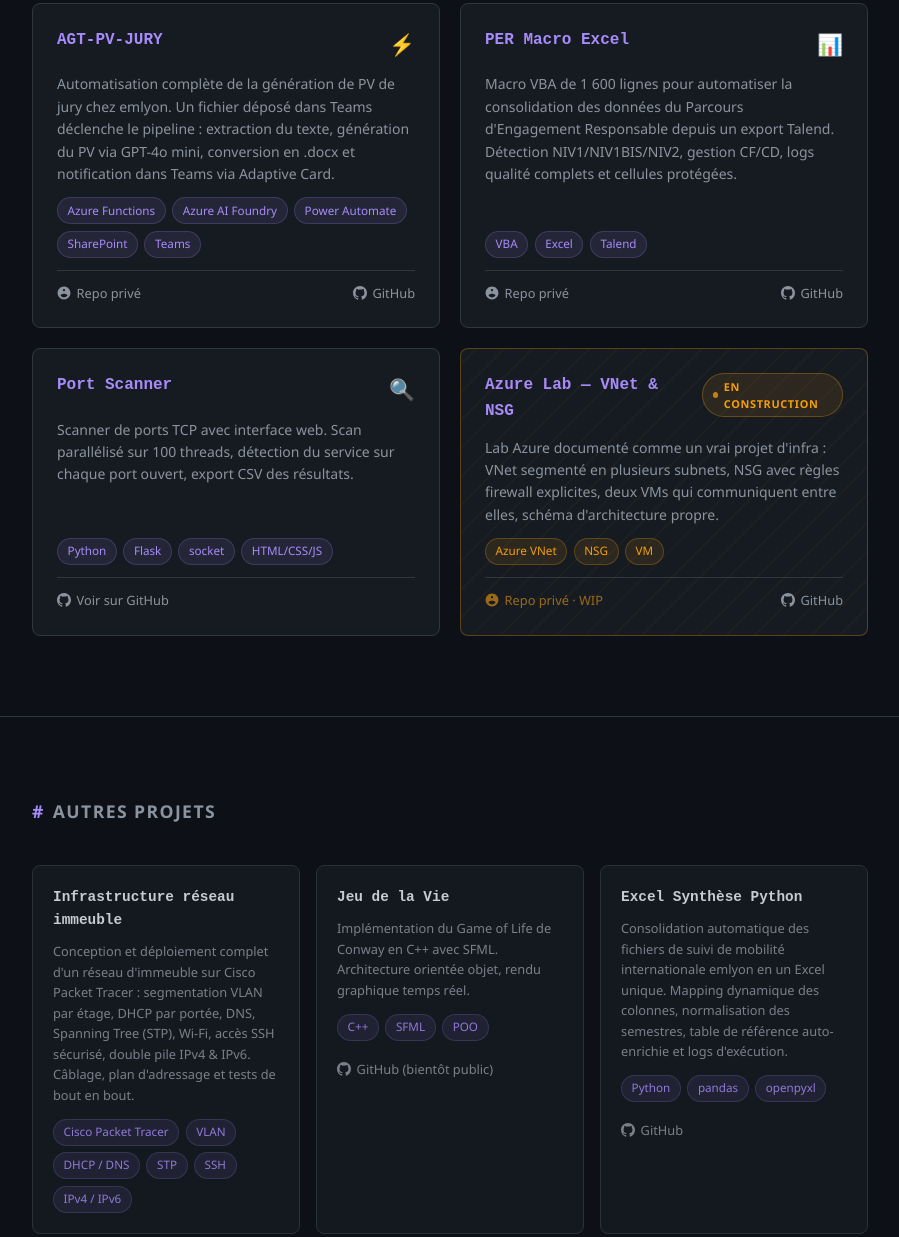
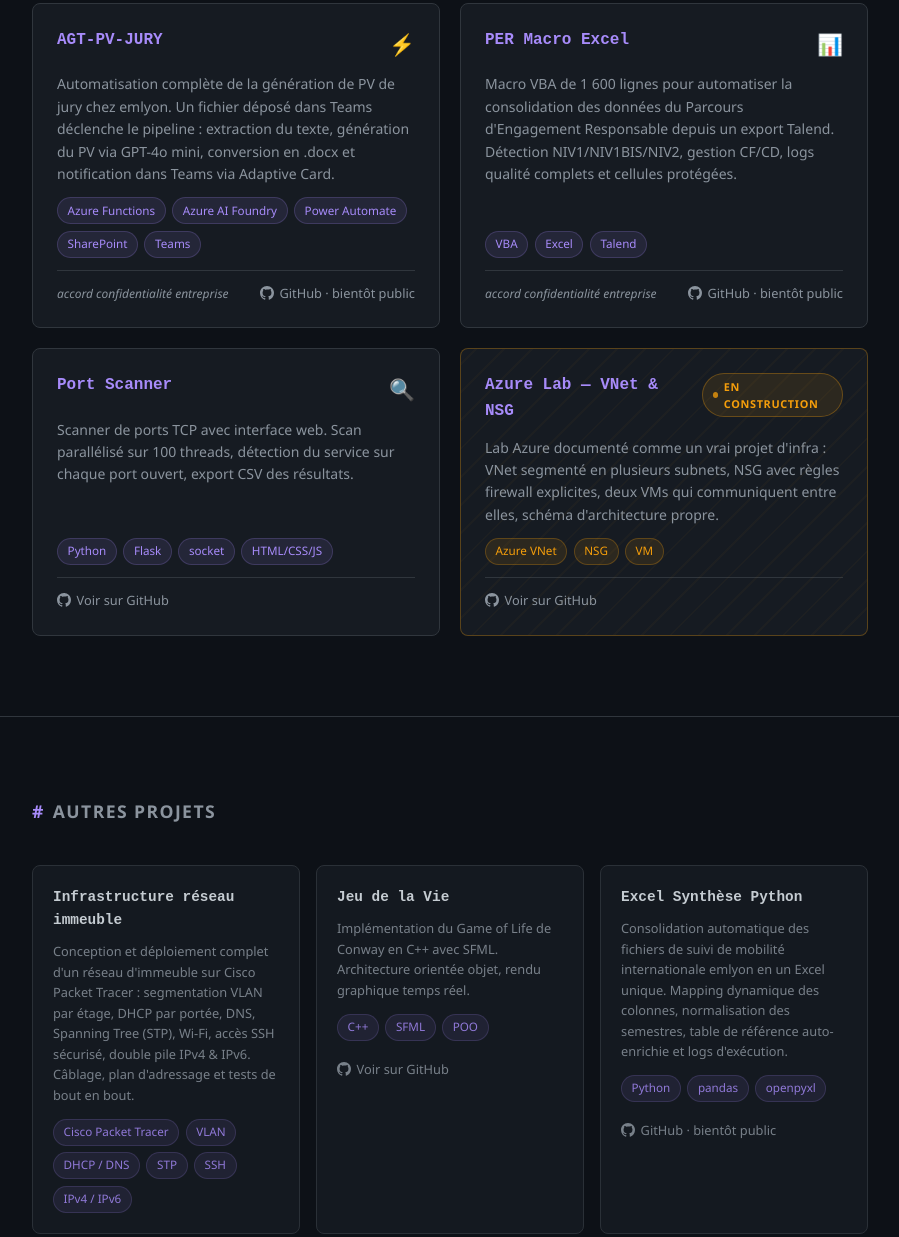
Before and after one commit to Saribleudz/portfolio, a plain HTML site: page index.html in a window 1280 px wide. Shown: the part 946-2183 px from the top of the page, without its empty margins (190-1089 px from the left). Drawn offline with Linux system fonts and the light colour scheme.

Commit message:
Mise à jour portfolio

```diff
--- a/index.html
+++ b/index.html
@@ -614,13 +614,10 @@
           <span class="tag">Teams</span>
         </div>
         <div class="card-footer">
-          <span class="card-link" style="cursor:default;">
-            <svg viewBox="0 0 24 24" fill="currentColor"><path d="M12 1C5.925 1 1 5.925 1 12s4.925 11 11 11 11-4.925 11-11S18.075 1 12 1zm0 4a2 2 0 1 1 0 4 2 2 0 0 1 0-4zm0 14.5c-2.5 0-4.71-1.28-6-3.22.03-1.99 4-3.08 6-3.08 1.99 0 5.97 1.09 6 3.08-1.29 1.94-3.5 3.22-6 3.22z"/></svg>
-            Repo privé
-          </span>
+          <span class="card-link" style="cursor:default; font-style:italic; font-size:0.75rem;">accord confidentialité entreprise</span>
           <a class="card-link" href="https://github.com/Saribleudz" target="_blank" rel="noopener">
             <svg viewBox="0 0 24 24" fill="currentColor"><path d="M12 0C5.37 0 0 5.37 0 12c0 5.3 3.438 9.8 8.205 11.385.6.113.82-.258.82-.577v-2.165c-3.338.726-4.033-1.416-4.033-1.416-.546-1.387-1.333-1.756-1.333-1.756-1.09-.745.083-.729.083-.729 1.205.084 1.839 1.237 1.839 1.237 1.07 1.834 2.807 1.304 3.492.997.107-.775.418-1.305.762-1.604-2.665-.305-5.467-1.334-5.467-5.931 0-1.311.469-2.381 1.236-3.221-.124-.303-.535-1.524.117-3.176 0 0 1.008-.322 3.301 1.23A11.509 11.509 0 0 1 12 5.803c1.02.005 2.047.138 3.006.404 2.291-1.552 3.297-1.23 3.297-1.23.653 1.653.242 2.874.118 3.176.77.84 1.235 1.911 1.235 3.221 0 4.609-2.807 5.624-5.479 5.921.43.372.823 1.102.823 2.222v3.293c0 .319.192.694.801.576C20.566 21.797 24 17.3 24 12c0-6.63-5.37-12-12-12z"/></svg>
-            GitHub
+            GitHub · bientôt public
           </a>
         </div>
       </div>
@@ -641,13 +638,10 @@
           <span class="tag">Talend</span>
         </div>
         <div class="card-footer">
-          <span class="card-link" style="cursor:default;">
-            <svg viewBox="0 0 24 24" fill="currentColor"><path d="M12 1C5.925 1 1 5.925 1 12s4.925 11 11 11 11-4.925 11-11S18.075 1 12 1zm0 4a2 2 0 1 1 0 4 2 2 0 0 1 0-4zm0 14.5c-2.5 0-4.71-1.28-6-3.22.03-1.99 4-3.08 6-3.08 1.99 0 5.97 1.09 6 3.08-1.29 1.94-3.5 3.22-6 3.22z"/></svg>
-            Repo privé
-          </span>
+          <span class="card-link" style="cursor:default; font-style:italic; font-size:0.75rem;">accord confidentialité entreprise</span>
           <a class="card-link" href="https://github.com/Saribleudz" target="_blank" rel="noopener">
             <svg viewBox="0 0 24 24" fill="currentColor"><path d="M12 0C5.37 0 0 5.37 0 12c0 5.3 3.438 9.8 8.205 11.385.6.113.82-.258.82-.577v-2.165c-3.338.726-4.033-1.416-4.033-1.416-.546-1.387-1.333-1.756-1.333-1.756-1.09-.745.083-.729.083-.729 1.205.084 1.839 1.237 1.839 1.237 1.07 1.834 2.807 1.304 3.492.997.107-.775.418-1.305.762-1.604-2.665-.305-5.467-1.334-5.467-5.931 0-1.311.469-2.381 1.236-3.221-.124-.303-.535-1.524.117-3.176 0 0 1.008-.322 3.301 1.23A11.509 11.509 0 0 1 12 5.803c1.02.005 2.047.138 3.006.404 2.291-1.552 3.297-1.23 3.297-1.23.653 1.653.242 2.874.118 3.176.77.84 1.235 1.911 1.235 3.221 0 4.609-2.807 5.624-5.479 5.921.43.372.823 1.102.823 2.222v3.293c0 .319.192.694.801.576C20.566 21.797 24 17.3 24 12c0-6.63-5.37-12-12-12z"/></svg>
-            GitHub
+            GitHub · bientôt public
           </a>
         </div>
       </div>
@@ -668,7 +662,7 @@
           <span class="tag">HTML/CSS/JS</span>
         </div>
         <div class="card-footer">
-          <a class="card-link" href="https://github.com/Saribleudz" target="_blank" rel="noopener">
+          <a class="card-link" href="https://github.com/Saribleudz/Port-Scanner" target="_blank" rel="noopener">
             <svg viewBox="0 0 24 24" fill="currentColor"><path d="M12 0C5.37 0 0 5.37 0 12c0 5.3 3.438 9.8 8.205 11.385.6.113.82-.258.82-.577v-2.165c-3.338.726-4.033-1.416-4.033-1.416-.546-1.387-1.333-1.756-1.333-1.756-1.09-.745.083-.729.083-.729 1.205.084 1.839 1.237 1.839 1.237 1.07 1.834 2.807 1.304 3.492.997.107-.775.418-1.305.762-1.604-2.665-.305-5.467-1.334-5.467-5.931 0-1.311.469-2.381 1.236-3.221-.124-.303-.535-1.524.117-3.176 0 0 1.008-.322 3.301 1.23A11.509 11.509 0 0 1 12 5.803c1.02.005 2.047.138 3.006.404 2.291-1.552 3.297-1.23 3.297-1.23.653 1.653.242 2.874.118 3.176.77.84 1.235 1.911 1.235 3.221 0 4.609-2.807 5.624-5.479 5.921.43.372.823 1.102.823 2.222v3.293c0 .319.192.694.801.576C20.566 21.797 24 17.3 24 12c0-6.63-5.37-12-12-12z"/></svg>
             Voir sur GitHub
           </a>
@@ -691,13 +685,9 @@
           <span class="tag-amber">VM</span>
         </div>
         <div class="card-footer">
-          <span class="card-link" style="cursor:default; color: rgba(245,158,11,0.6);">
-            <svg viewBox="0 0 24 24" fill="currentColor"><path d="M12 1C5.925 1 1 5.925 1 12s4.925 11 11 11 11-4.925 11-11S18.075 1 12 1zm0 4a2 2 0 1 1 0 4 2 2 0 0 1 0-4zm0 14.5c-2.5 0-4.71-1.28-6-3.22.03-1.99 4-3.08 6-3.08 1.99 0 5.97 1.09 6 3.08-1.29 1.94-3.5 3.22-6 3.22z"/></svg>
-            Repo privé · WIP
-          </span>
-          <a class="card-link" href="https://github.com/Saribleudz" target="_blank" rel="noopener">
+          <a class="card-link" href="https://github.com/Saribleudz/AzureLab-Vnet-NSG" target="_blank" rel="noopener">
             <svg viewBox="0 0 24 24" fill="currentColor"><path d="M12 0C5.37 0 0 5.37 0 12c0 5.3 3.438 9.8 8.205 11.385.6.113.82-.258.82-.577v-2.165c-3.338.726-4.033-1.416-4.033-1.416-.546-1.387-1.333-1.756-1.333-1.756-1.09-.745.083-.729.083-.729 1.205.084 1.839 1.237 1.839 1.237 1.07 1.834 2.807 1.304 3.492.997.107-.775.418-1.305.762-1.604-2.665-.305-5.467-1.334-5.467-5.931 0-1.311.469-2.381 1.236-3.221-.124-.303-.535-1.524.117-3.176 0 0 1.008-.322 3.301 1.23A11.509 11.509 0 0 1 12 5.803c1.02.005 2.047.138 3.006.404 2.291-1.552 3.297-1.23 3.297-1.23.653 1.653.242 2.874.118 3.176.77.84 1.235 1.911 1.235 3.221 0 4.609-2.807 5.624-5.479 5.921.43.372.823 1.102.823 2.222v3.293c0 .319.192.694.801.576C20.566 21.797 24 17.3 24 12c0-6.63-5.37-12-12-12z"/></svg>
-            GitHub
+            Voir sur GitHub
           </a>
         </div>
       </div>
@@ -739,9 +729,9 @@
           <span class="tag">SFML</span>
           <span class="tag">POO</span>
         </div>
-        <a class="card-link" href="https://github.com/Saribleudz" target="_blank" rel="noopener" style="margin-top:0.5rem;">
+        <a class="card-link" href="https://github.com/Saribleudz/Jeu2laVie" target="_blank" rel="noopener" style="margin-top:0.5rem;">
           <svg viewBox="0 0 24 24" fill="currentColor"><path d="M12 0C5.37 0 0 5.37 0 12c0 5.3 3.438 9.8 8.205 11.385.6.113.82-.258.82-.577v-2.165c-3.338.726-4.033-1.416-4.033-1.416-.546-1.387-1.333-1.756-1.333-1.756-1.09-.745.083-.729.083-.729 1.205.084 1.839 1.237 1.839 1.237 1.07 1.834 2.807 1.304 3.492.997.107-.775.418-1.305.762-1.604-2.665-.305-5.467-1.334-5.467-5.931 0-1.311.469-2.381 1.236-3.221-.124-.303-.535-1.524.117-3.176 0 0 1.008-.322 3.301 1.23A11.509 11.509 0 0 1 12 5.803c1.02.005 2.047.138 3.006.404 2.291-1.552 3.297-1.23 3.297-1.23.653 1.653.242 2.874.118 3.176.77.84 1.235 1.911 1.235 3.221 0 4.609-2.807 5.624-5.479 5.921.43.372.823 1.102.823 2.222v3.293c0 .319.192.694.801.576C20.566 21.797 24 17.3 24 12c0-6.63-5.37-12-12-12z"/></svg>
-          GitHub (bientôt public)
+          Voir sur GitHub
         </a>
       </div>
 
@@ -759,7 +749,7 @@
         </div>
         <a class="card-link" href="https://github.com/Saribleudz" target="_blank" rel="noopener" style="margin-top:0.5rem;">
           <svg viewBox="0 0 24 24" fill="currentColor"><path d="M12 0C5.37 0 0 5.37 0 12c0 5.3 3.438 9.8 8.205 11.385.6.113.82-.258.82-.577v-2.165c-3.338.726-4.033-1.416-4.033-1.416-.546-1.387-1.333-1.756-1.333-1.756-1.09-.745.083-.729.083-.729 1.205.084 1.839 1.237 1.839 1.237 1.07 1.834 2.807 1.304 3.492.997.107-.775.418-1.305.762-1.604-2.665-.305-5.467-1.334-5.467-5.931 0-1.311.469-2.381 1.236-3.221-.124-.303-.535-1.524.117-3.176 0 0 1.008-.322 3.301 1.23A11.509 11.509 0 0 1 12 5.803c1.02.005 2.047.138 3.006.404 2.291-1.552 3.297-1.23 3.297-1.23.653 1.653.242 2.874.118 3.176.77.84 1.235 1.911 1.235 3.221 0 4.609-2.807 5.624-5.479 5.921.43.372.823 1.102.823 2.222v3.293c0 .319.192.694.801.576C20.566 21.797 24 17.3 24 12c0-6.63-5.37-12-12-12z"/></svg>
-          GitHub
+          GitHub · bientôt public
         </a>
       </div>
 
```
